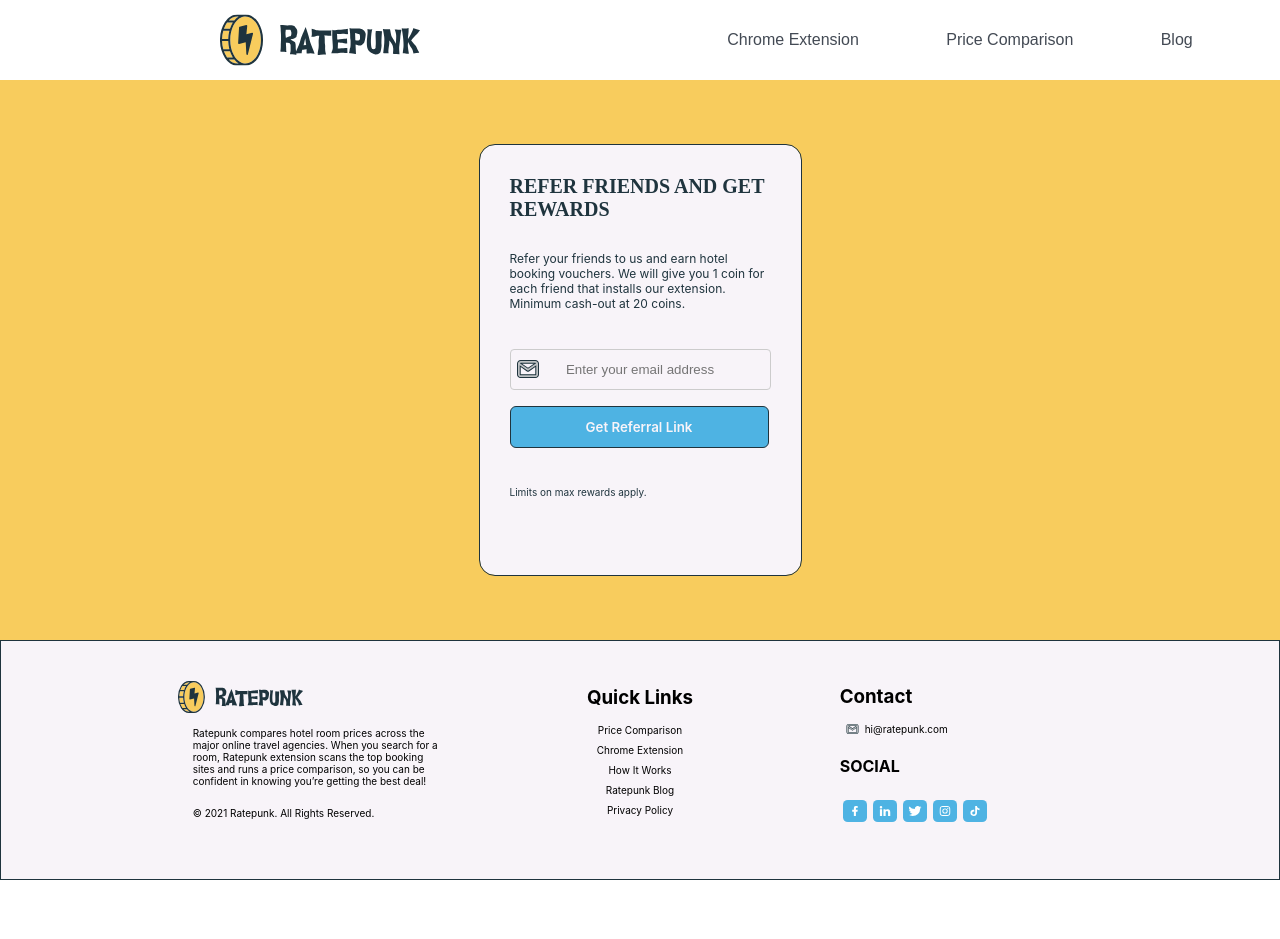
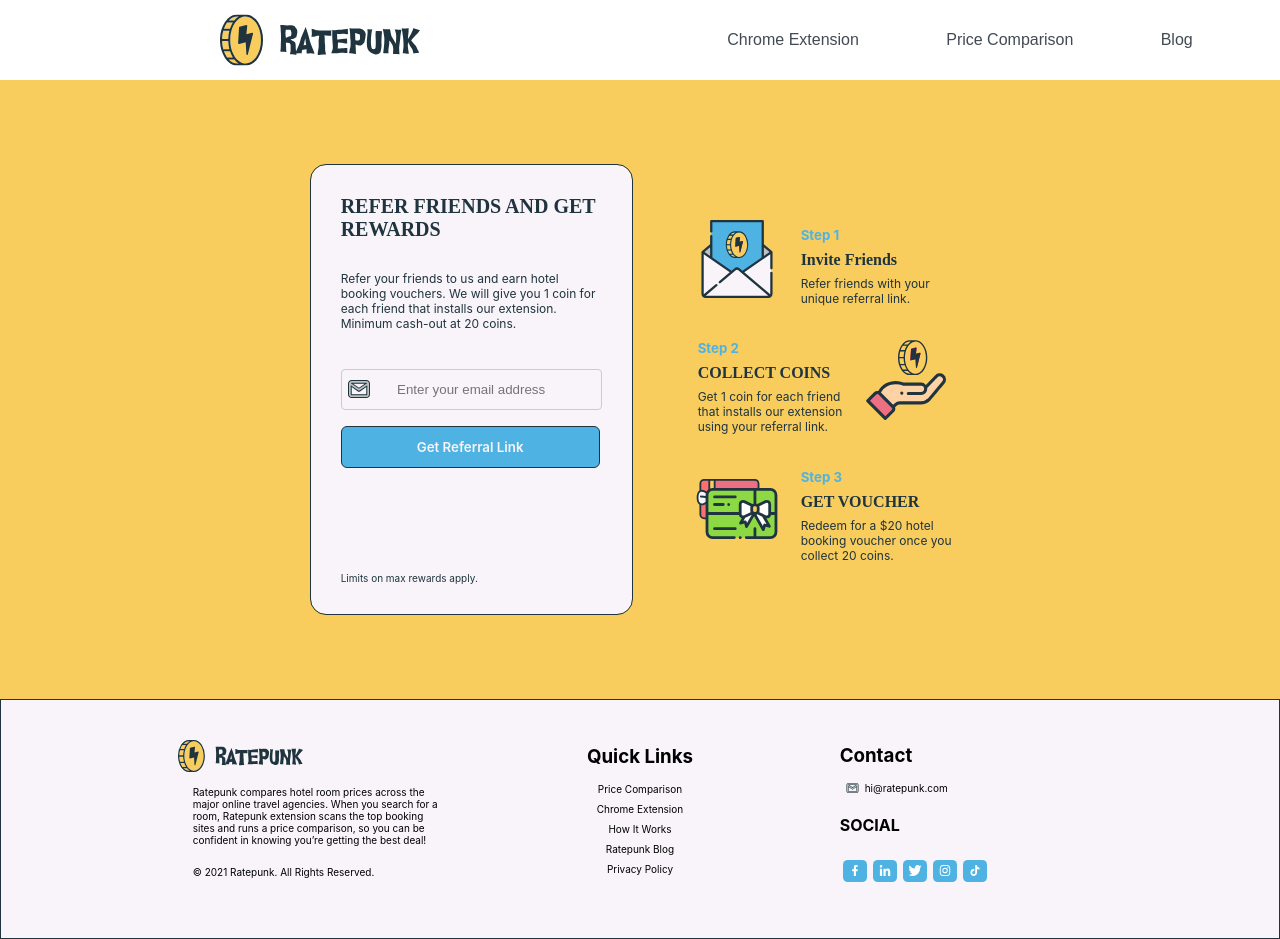
Before and after one commit to yogitaba-gohil/RatePunk_Demo, a Next.js app: page / in a window 1280 px wide. Before the commit the page ends 880 px from the top, so only its background shows below. Built offline with nearby package versions, Linux system fonts and the light colour scheme.

Commit message:
instruction section done

```diff
--- a/component/EmailForm/index.js
+++ b/component/EmailForm/index.js
@@ -10,8 +10,8 @@
           REFER FRIENDS AND GET REWARDS
         </div>
         <div className={styles.textContainer}>
-          Refer your friends to us and earn hotel booking vouchers. We will give
-          you 1 coin for each friend that installs our extension. Minimum
+          Refer your friends to us and earn hotel <br /> booking vouchers. We will give
+          you 1 coin for <br /> each friend that installs our extension. <br /> Minimum
           cash-out at 20 coins.
         </div>
         <div className={styles.inputContainer}>
--- /dev/null
+++ b/component/Instruction/index.js
@@ -0,0 +1,52 @@
+import React from 'react'
+import Image from 'next/dist/client/image'
+import styles from '../../styles/Instruction.module.scss'
+
+
+const Instruction = () => {
+  return (
+   <>
+
+        <div className={styles.container}>
+            <div>
+                <Image alt='mail image' src="/assets/invite.svg" width="128px" height="80px"/>
+            </div>
+            <div>
+                <h5>Step 1</h5>
+                <h4>Invite Friends</h4>
+                <p>Refer friends with your<br /> unique referral link.</p>
+            </div>
+
+        </div>
+        <div className={styles.container}>
+        <div className={styles.coinsDiv}>
+            <h5>Step 2</h5>
+            <h4>COLLECT COINS</h4>
+            <p>Get 1 coin for each friend<br /> that installs our extension<br /> using your referral link.</p>
+        </div>
+        <div>
+            <Image alt='mail image' src="/assets/collect-coins.svg" width="128px" height="80px"/>
+        </div>
+
+
+    </div>
+    <div className={styles.container}>
+            <div>
+                <Image alt='mail image' src="/assets/voucher.svg" width="128px" height="60px"/>
+            </div>
+            <div>
+                <h5>Step 3</h5>
+                <h4>GET VOUCHER</h4>
+                <p>Redeem for a $20 hotel<br /> booking voucher once you <br /> collect 20 coins.</p>
+            </div>
+
+        </div>
+
+    </>
+
+
+
+  )
+}
+
+export default Instruction
--- a/pages/index.js
+++ b/pages/index.js
@@ -2,13 +2,21 @@
 import Footer from '../component/Footer'
 import Header from '../component/Header'
 import EmailForm from '../component/EmailForm'
+import Instruction from '../component/Instruction'
 
 export default function Home() {
   return (
    <>
     <Header />
     <div className={styles.main}>
+      <div className={styles.emailContainer}>
+
       <EmailForm />
+      </div>
+      <div className={styles.instContainer}>
+
+      <Instruction />
+      </div>
     </div>
     <Footer />
    </>
--- a/styles/EmailForm.module.scss
+++ b/styles/EmailForm.module.scss
@@ -5,7 +5,6 @@
 top: 144px;
 left: 400px;
 width: 323px;
-height: 700px;
 background: #F8F4F9 0% 0% no-repeat padding-box;
 border: 1px solid #1F343E;
 border-radius: 16px;
@@ -52,5 +51,6 @@
 .noteContainer{
     margin: 30px;
     font-size: 10px;
+    margin-top: 30%;
 
 }
--- a/styles/Home.module.css
+++ b/styles/Home.module.css
@@ -4,9 +4,14 @@
   padding: 4rem 0;
   flex: 1;
   display: flex;
-  flex-direction: column;
+  flex-direction: row;
   justify-content: center;
   align-items: center;
   background-color: #F8CC5D;
-  height: 70vh;
 }
+.emailContainer{
+  margin: 20px;
+}
+.instContainer{
+  margin: 20px;
+}
--- /dev/null
+++ b/styles/Instruction.module.scss
@@ -0,0 +1,24 @@
+$on-hover: #4EB3E3;
+$font-color: #1F343E;
+
+.container{
+    display: flex;
+    align-items: center;
+    justify-content: flex-start;
+}
+.container h5{
+    color: $on-hover;
+    margin-bottom: -13px;
+}
+.container h4{
+    font-family: cursive;
+    color: $font-color;
+    margin-bottom: -5px;
+}
+.container p{
+    color: $font-color;
+    font-size: 12px;
+}
+.coinsDiv{
+    margin-left: 25px;
+}
```
